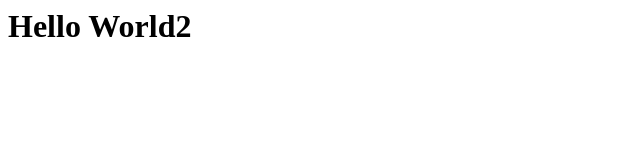
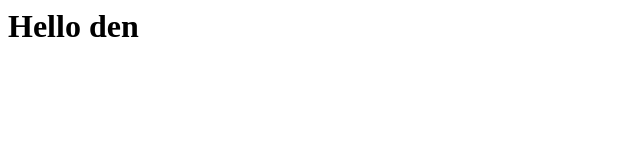
Before and after one commit to katsuya0515/mayo_test, a plain HTML site: page index.html in a window 1280 px wide. Shown: the whole page, without its empty margins (0-640 px from the left). Drawn offline with Linux system fonts and the light colour scheme.

Commit message:
modify タイトル内容修正
Hellow World → Hello den

```diff
--- a/index.html
+++ b/index.html
@@ -2,6 +2,6 @@
 	<head>
 	</head>
 	<body>
-		<h1>Hello World2</h1>
+		<h1>Hello den</h1>
 	</body>
 </html>
```
